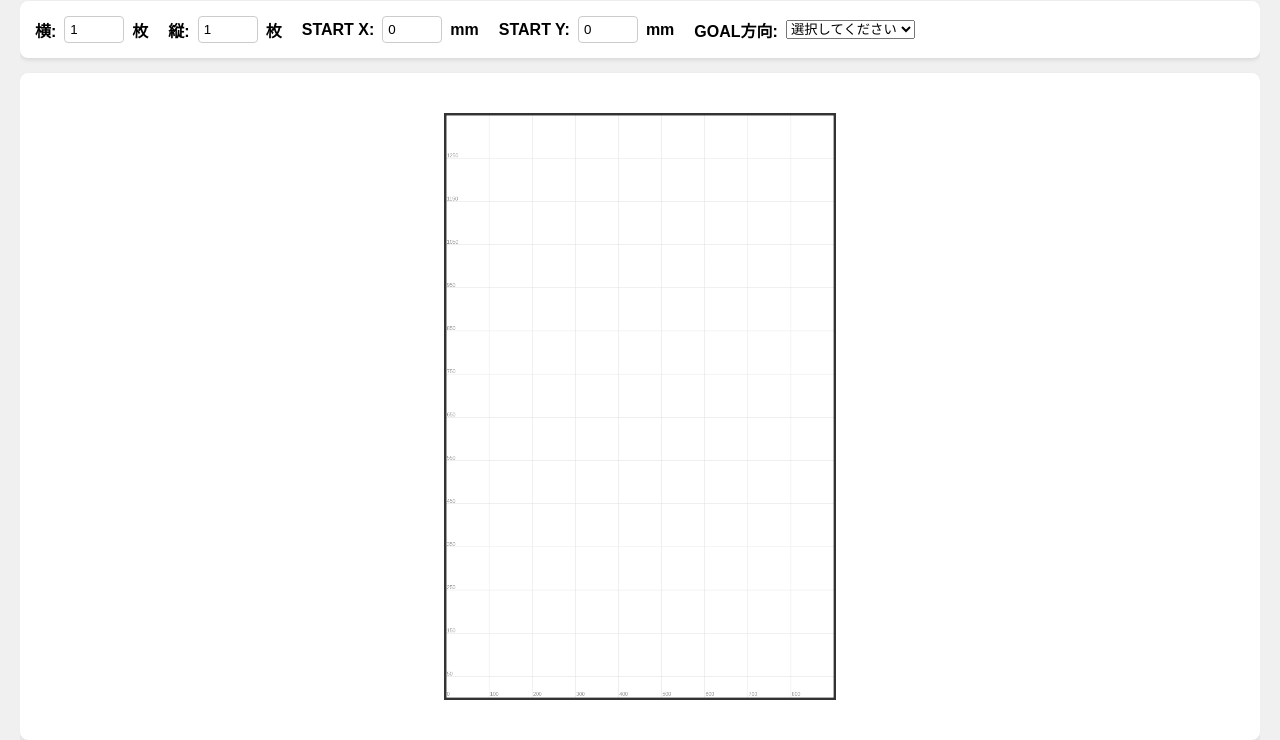
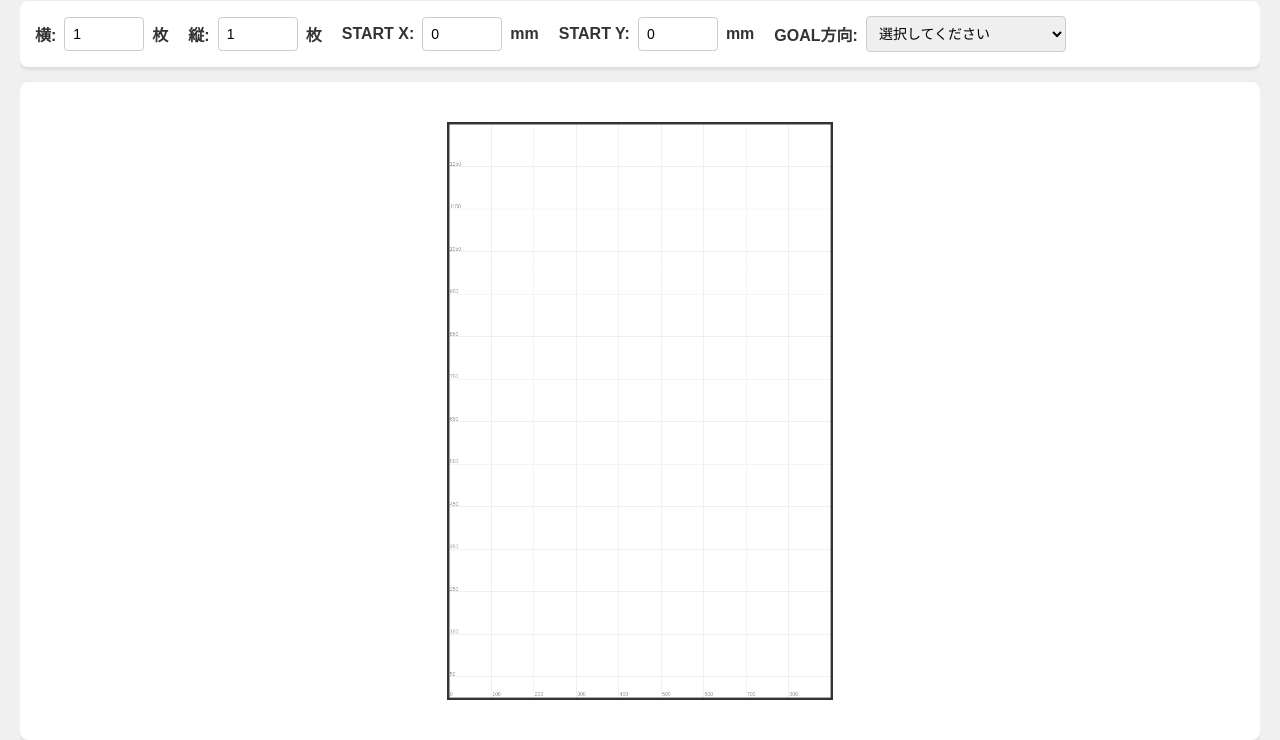
Before and after one commit to leo0607y/course_layout, a plain HTML site: page index.html in a window 1280 px wide. Shown: the part 80-820 px from the top of the page. Drawn offline with Linux system fonts and the light colour scheme.

Commit message:
フィールドの準備はできた

```diff
--- a/style.css
+++ b/style.css
@@ -45,13 +45,23 @@ h1 {
     align-items: center;
     gap: 8px;
     font-weight: bold;
+    color: #333;
 }
 
 .controls input[type="number"] {
-    width: 60px;
-    padding: 5px;
+    width: 80px;
+    padding: 8px;
     border: 1px solid #ccc;
     border-radius: 4px;
+    font-size: 14px;
+}
+
+.controls select {
+    padding: 8px;
+    border: 1px solid #ccc;
+    border-radius: 4px;
+    font-size: 14px;
+    min-width: 200px;
 }
 
 .controls button {
```
Also changed, not shown: script.js (line endings or trailing spaces).
